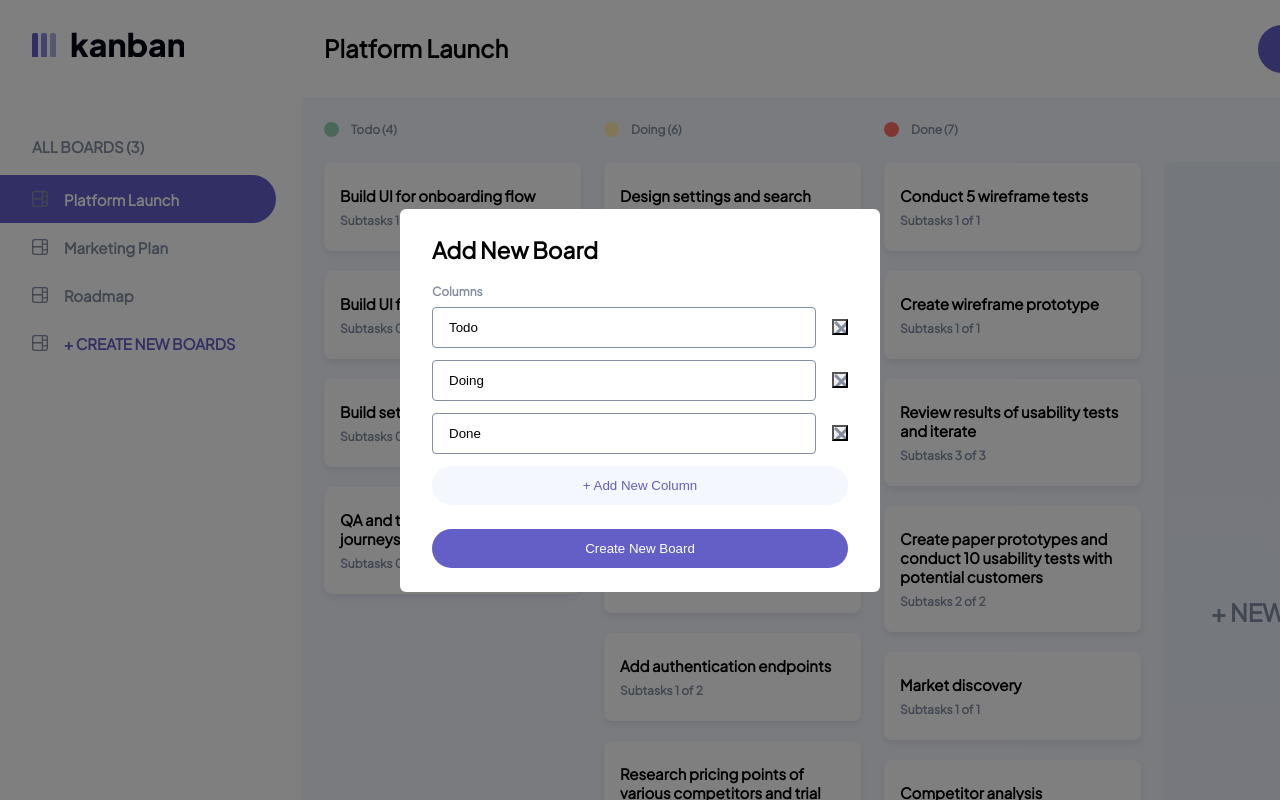
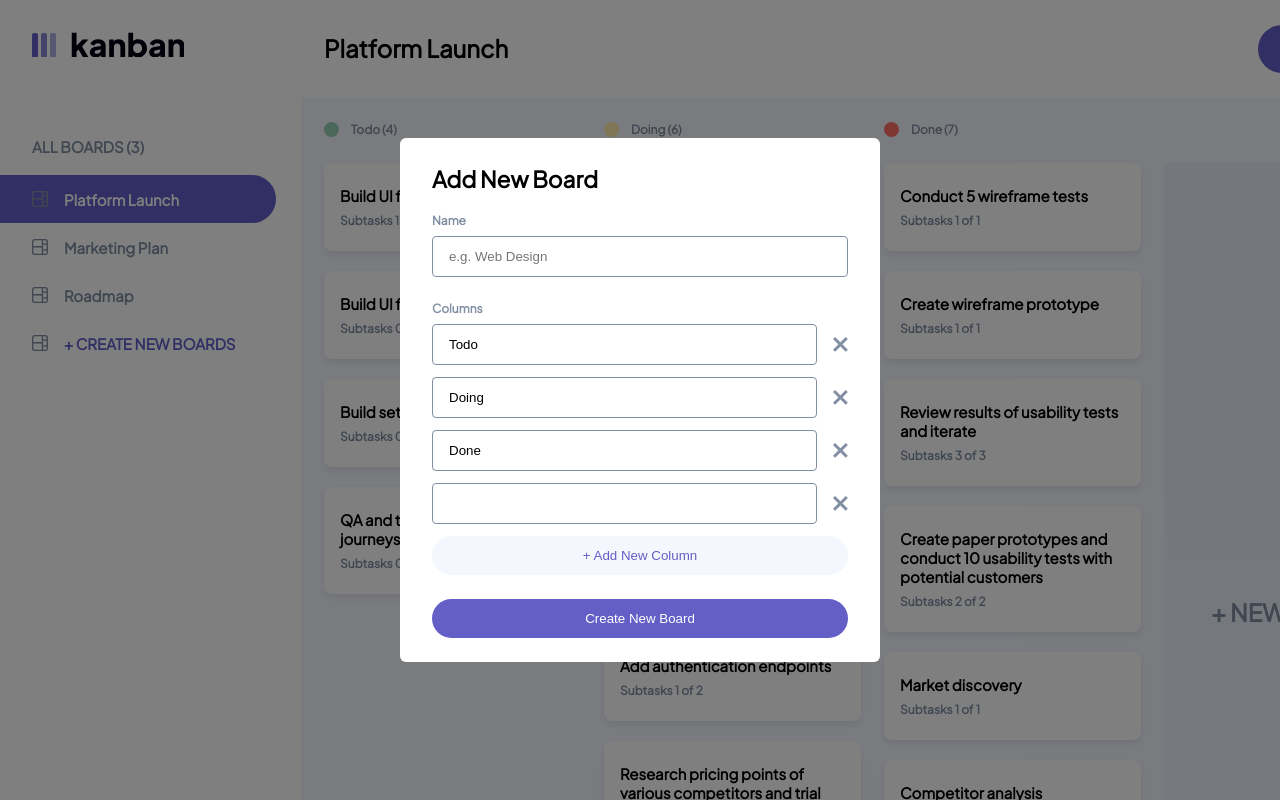
Before and after one commit to jlee380/kanbanClone, a React (Create React App) app: page / in a window 1280 px wide. Both pictures are taken after a click on the item "+ CREATE NEW BOARDS". Shown: the top 800 px of the page. Built offline with nearby package versions, Linux system fonts and the light colour scheme.

Commit message:
formik touched is updated on an target input

```diff
--- a/src/components/Forms/CreateNewBoard.js
+++ b/src/components/Forms/CreateNewBoard.js
@@ -35,6 +35,7 @@ const InputDeleteContainer = styled.div`
 const BoardButton = styled(Button)`
 	width: 100%;
 	height: 3.9rem;
+
 	margin-bottom: ${(props) => (props.column ? "2.4rem" : 0)};
 	background-color: ${(props) => (props.column ? COLORS.LIGHTGRAY : null)};
 	color: ${(props) => (props.column ? COLORS.MAINPURPLE : null)};
@@ -61,29 +62,34 @@ const Input = styled(Field)`
 
 const IconCross = styled.button`
 	background-image: url(${IconCrossSvg});
-	display: block;
-	width: 1.6rem;
-	height: 1.6rem;
+	width: 1.5rem;
+	height: 1.5rem;
+	background-color: transparent;
+	border: none;
 `;
 
 function CreateNewBoard() {
 	const { columns } = useContext(BoardContext);
 	const columnNames = columns.map((c) => c.name);
+	const currentColumnLen = columnNames.length;
 
 	const [formValues, setFromValues] = useState(columnNames);
 
 	const initialValues = {
 		boardName: "",
-		existingColumns: columnNames,
+		existingColumns: [...columnNames, ""],
 	};
 
 	const validationSchema = yup.object().shape({
 		boardName: yup.string().required("Can't be empty"),
-		existingColumns: yup.array().required("Required"),
+		existingColumns: yup.array().of(yup.string().required("Required")),
 	});
 
 	function onSubmit(values) {
-		console.log("Submitted", values);
+		setTimeout(() => {
+			// alert(JSON.stringify(values, null, 2));
+			console.log(values);
+		}, 300);
 	}
 	return (
 		<>
@@ -104,25 +110,15 @@ function CreateNewBoard() {
 						<Form>
 							<Title>Add New Board</Title>
 							<BoardNameContainer>
-								<InputContainer>
-									<FieldArray
+								<InputContainer className="form-control">
+									<Label htmlFor="boardName">Name</Label>
+									{console.log("touched", touched)}
+									<Input
+										placeholder="e.g. Web Design"
+										// id="boardName"
 										name="boardName"
 										id="boardName"
-										render={(arrayHelper) => (
-											<>
-												{values.boardName &&
-												values.boardName.length > 0
-													? values.boardName.map(
-															(boardN, i) => (
-																<React.Fragment
-																	key={i}>
-																	<Label htmlFor="boardName">
-																		Name
-																	</Label>
-																	<Input
-																		placeholder="e.g. Web Design"
-																		id="boardName"
-																		valid={
+										$valid={
 											touched.boardName &&
 											!errors.boardName
 										}
@@ -130,13 +126,6 @@ function CreateNewBoard() {
 											touched.boardName &&
 											errors.boardName
 										}
-																	/>
-																</React.Fragment>
-															)
-													  )
-													: null}
-											</>
-										)}
 									/>
 								</InputContainer>
 							</BoardNameContainer>
@@ -159,10 +148,8 @@ function CreateNewBoard() {
 																<InputDeleteContainer
 																	key={i}>
 																	<Input
-																		id={
-																			column
-																		}
-																		name={`existingColumns.${i}`}
+																		id={`existingColumns[${i}]`}
+																		name={`existingColumns[${i}]`}
 																		$valid={
 																			touched.column &&
 																			!errors.column
@@ -173,11 +160,11 @@ function CreateNewBoard() {
 																		}
 																	/>
 
-																	<IconCross />
-																	<ErrorMessage
-																		name="existingColumns"
-																		component={
-																			TextError
+																	<IconCross
+																		onClick={() =>
+																			arrayHelper2.remove(
+																				i
+																			)
 																		}
 																	/>
 																</InputDeleteContainer>
@@ -188,7 +175,7 @@ function CreateNewBoard() {
 											<BoardButton
 												column="column"
 												onClick={() =>
-													arrayHelper2.push()
+													arrayHelper2.push("")
 												}>
 												+ Add New Column
 											</BoardButton>
@@ -196,7 +183,9 @@ function CreateNewBoard() {
 									)}
 								/>
 							</ColumnsContainer>
-							<BoardButton>Create New Board</BoardButton>
+							<BoardButton type="submit">
+								Create New Board
+							</BoardButton>
 						</Form>
 					)}></Formik>
 			</AddNewBoardContainer>
```
Lines whose indentation alone changed are shown as unchanged.
